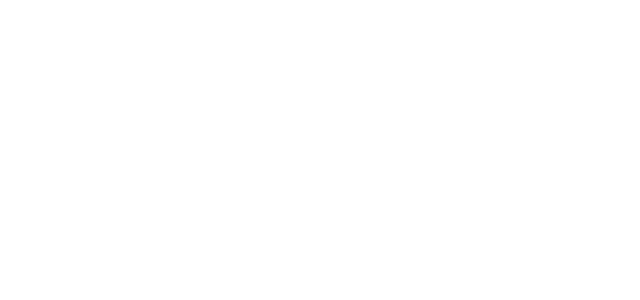
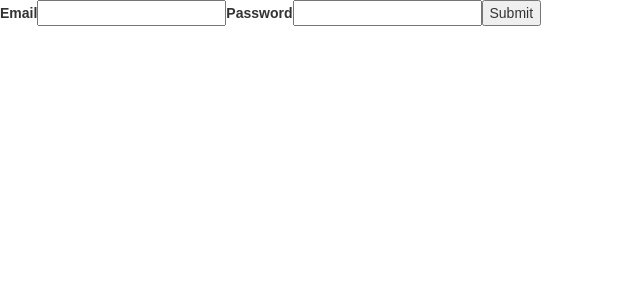
Before and after one commit to ROHROCK/Know-what-you-eat, a React (Create React App) app in the folder know-what-you-eat/: page /Login in a window 1280 px wide. Shown: the top 300 px of the page, without its empty margins (0-640 px from the left). Built offline with nearby package versions, Linux system fonts and the light colour scheme.

Commit message:
Login with token storage Added

```diff
--- a/know-what-you-eat/package.json
+++ b/know-what-you-eat/package.json
@@ -2,6 +2,7 @@
   "name": "know-what-you-eat",
   "version": "0.1.0",
   "private": true,
+  "proxy":"http://127.0.0.1:5000",
   "dependencies": {
     "axios": "^0.19.2",
     "react": "^16.12.0",
--- a/know-what-you-eat/src/components/App.js
+++ b/know-what-you-eat/src/components/App.js
@@ -1,13 +1,14 @@
 import React, { Component } from 'react';
 import {BrowserRouter, Switch, Route, Router} from 'react-router-dom';
 import Home from './Home';
-import AuthenticatedComponent from './AuthenicatedComponent';
+// import AuthenticatedComponent from './AuthenicatedComponent';
+import Login from './Login'
 class App extends Component {
   render() {
     return (
       <BrowserRouter>
       <Switch>
-        <Route path="/Auth" component={AuthenticatedComponent} />
+        <Route path="/Login" component={Login} />
         <Route path='/' exact component={Home} />
       </Switch>
       </BrowserRouter>
--- a/know-what-you-eat/src/components/AuthenicatedComponent.js
+++ b/know-what-you-eat/src/components/AuthenicatedComponent.js
@@ -1,6 +1,26 @@
 import React,{Component} from 'react';
+import {getJwt} from '../helpers/jwt';
+import Axios from 'axios';
 
 class AuthenticatedComponent extends Component{
+    constructor(props){
+        super(props);
+        this.state = {
+            user:undefined
+        }
+    }
+
+    componentDidMount(){
+        const jwt = getJwt();
+        if(!jwt){
+            this.props.history.push('/login');
+        }
+        Axios.get('/getUser/',{headers:{Authorization: `Bearer ${jwt}` } }).then(
+            res => res.getState({
+                user:res.data
+            })).catch(err => this.props.history.push('/login'));
+    }
+
     render(){
         return(
             <div>Hello AuthenticatedComponent</div>
--- /dev/null
+++ b/know-what-you-eat/src/components/Login.js
@@ -0,0 +1,47 @@
+import React,{ Component } from 'react';
+import axios from 'axios';
+
+class Login extends Component{
+    constructor(props){
+        super(props);
+        this.headers = {
+            'Content-Type':'application/json;charset=UTF-8'
+        }
+        this.state = {
+            username: '',
+            password: ''
+        }
+        this.change = this.change.bind(this);
+        this.submit = this.submit.bind(this);
+    }
+    change(e){
+        this.setState({
+            [e.target.name]:e.target.value
+        })
+    }
+
+    submit(e){
+        e.preventDefault();
+        axios.post('/login',{
+            username:this.state.username,
+            password:this.state.password
+        },this.headers).then((result) => {
+            localStorage.setItem('jwt',result.data);
+            console.log(result.data);
+        });
+    }
+    render(){
+        return(<div>
+            <form onSubmit={e => this.submit(e)}>
+                <label>Email</label><input type="text" name="username" onChange={e => this.change(e)} value={this.state.username}/>
+                <label>Password</label><input type="password" name="password" onChange={e => this.change(e)}
+                value={this.state.password}/>
+                <button type="submit" >Submit</button>
+            </form>
+        </div>
+        );
+
+    }
+}
+
+export default Login;
--- /dev/null
+++ b/know-what-you-eat/src/helpers/jwt.js
@@ -0,0 +1,3 @@
+export const getJwt = () =>{
+    localStorage.getItem('jwt')
+};
```
